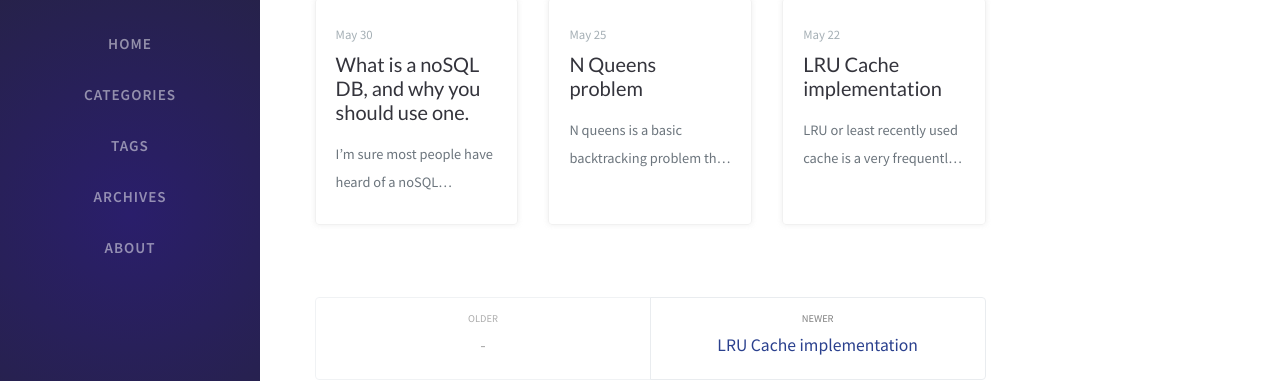
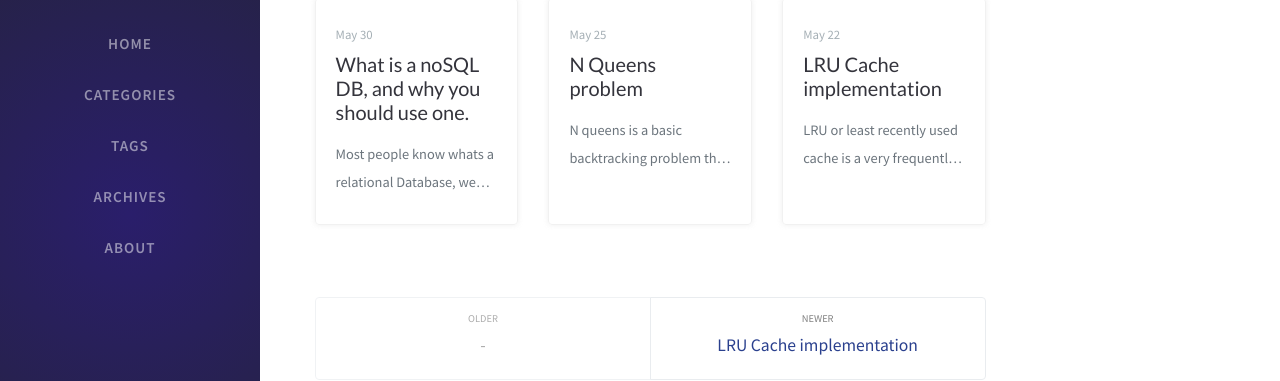
Before and after one commit to caveman96/caveman96.github.io, a Jekyll site: the page built from _posts/2021-04-26-welcome-to-site.md, in a window 1280 px wide and 900 px high, scrolled down 710 px. Shown: the part 236-617 px from the top of the window. Built offline with Jekyll 4.4.1, drawn with Linux system fonts in a browser that asks for light colours; nearby versions of some CDN libraries; comment, search, counter and statistics services are not loaded; some of the changed lines change nothing that is shown.

Commit message:
typos and fixes to nosql

```diff
--- a/_posts/2021-05-30-nosql-database.md
+++ b/_posts/2021-05-30-nosql-database.md
@@ -8,13 +8,13 @@
 comments: true
 ---
 
-I'm sure most people have heard of a noSQL database. I've heard too, but unfortunately have never had the chance to work with one. I will try to remedy that with this post, by understanding what a noSQL DB why one would want to use it instead of a relational database. I've been going through a couple of resources and these are my learnings.
+Most people know whats a relational Database, we learn about it in college. You create tables, insert data, perform joins and run queries with SQL. But this is not your only option if you need a database. Something that's been gaining a lot of traction lately is the use of NoSQL databases. I've unfortunately never had to work with a noSQL database and I am remedying that with this post, by understanding exactly what these bring to the table and why someone would use it.
 
 ## What is a noSQL DB?
 
 Quite simply a noSQL database is one that stores data in a non relational format. To understand what noSQL entails, its easier to see what comes with traditional relational databases.
 
-Relational databases involve tables of fixed columns which are linked to each other via key references. The language used to execute queries to fetch data from these tables is SQL. Its clear to see that relational databases are deeply tied down to object oriented modeling techniques, where each class corresponds to a table in the db. The problem with relational databases is that it can be quite inflexible, it doesn't translate well to non object oriented domains and it doesn't play well with distributed systems, both ease as well as performance wise.
+Relational databases involve tables of fixed columns which are linked to each other via key references. Its clear to see that relational databases are deeply tied down to object oriented modeling techniques, where each class corresponds to a table in the db. The problem with relational databases is that it can be quite inflexible, it doesn't translate well to non object oriented domains and it doesn't play well with distributed systems, both ease as well as performance wise.
 
 NoSQL databases tackle these issues by providing something that is less tightly coupled and is much more flexible in terms of design (supposedly, we'll find out soon enough). They allow the storage and retrieval of a variety of data types and formats. You get flexibility and better performance at the expense of storage since its not as structured and minimal as a relational DB.
 
@@ -23,17 +23,18 @@
 There are more types than the ones mentioned below, but I found these to be the most commonly used. (others include object DBs, tabular DBs etc)
 
 ### Document databases
-This is what I'm most interested in and what most people think about in context of no SQL databases. Quite simply, these store values in a json format. The values can be of any datatype like strings, numbers, booleans or other objects. This allows storage of object details directly, without having to worry about a predetermined structure and being limited to database schema. Horizontal scaling is quite simple as Json objects can grow as per need. MongoDB is an example for this type of noSQL database.
+This is what I'm most interested in and what most people think about in context of no SQL databases. Quite simply, these store values in a json format. The values can be of any data type like strings, numbers, booleans or other objects. This allows storage of object details directly, without having to worry about a predetermined structure and being limited to database schema. Horizontal scaling is quite simple as Json objects can grow as per need. MongoDB is an example for this type of noSQL database.
 ![Desktop View](https://webassets.mongodb.com/_com_assets/cms/Relational_vs_DocumentDB-imgngssl17.png)
 
 ### Key-value databases
-These are similar to in memory maps that are available in most programming languages (dict, hashmap etc). They are generally used to cache large values and retrieve them without having to perform large operations. Redis is one such database that I have worked with in the past. Though my applications have been limited to its use as a layer over the DB itself or as an in memory data store to improve performance.
+These are similar to in memory maps that are available in most programming languages (dict, hashmap etc). They are generally used to cache large values and retrieve them without having to perform large operations. Redis is one such database that I have worked with in the past. Its quite commonly used as an in memory data store, for storing runtime artifacts that needs to be made available to several components of an application. These are also quite frequently used as a cache on top of an existing DB to improve performance.
 ![Desktop View](https://upload.wikimedia.org/wikipedia/commons/5/5b/KeyValue.PNG)
 
 ### Wide-column stores
 These store data in tables, rows, and dynamic columns. These are similar to relational databases in structure but with the added flexibility of not being limited to fixed columns per row. They can be thought of as two dimensional key-value databases. Cassandra and Hbase are examples.
 
-Hbase is built based on google bigTable. (paper here: https://research.google/pubs/pub27898/). The row keys in a table are arbitrary strings, and column keys are grouped into sets called column families. All data stored in a column family is usually same type. Number of families are expected to be constant, whereas a family may contain as many columns as needed.
+Hbase is built based on google bigTable, and I found its design quite interesting. It feels like a mash up of relational, document and key-value databases. Each row in the table is accessed by a key which can be arbitrary strings. There are fixed column families and these are populated per record/object similar to a relational DB. A column family stores any number of related information, similar to a document store. Number of families are expected to be constant, whereas a family may contain as many columns as needed.
+(more info in this [**paper**](https://research.google/pubs/pub27898/)
 ![Desktop View](https://dv-website.s3.amazonaws.com/uploads/2018/09/wcd-pic1.png)
 
 ### Graph databases
@@ -54,8 +55,11 @@
 3. Ease of data retrieval:
 From what I understand so far, it should be possible to store the data in the exact format that it needs to be read into. This should lead to easier Object–relational mapping and should also allow for the data to be more meaningful as there is not restriction on what should be stored.
 
+4. More options:
+There are so many different kinds of noSQL databases, each with its own advantages, that it is likely you will find one that fits your specific need. This saves a lot of time and effort involved in having to retrofit your design to a database that is not suited for it. The CAP theorem provides a good way of deciding what database to go with depending on your requirements.
+
 I am still skeptical about the long term viability and support of these databases for larger applications, but so far it seems like a no brainer for small projects. Sometimes having restrictions is a good thing as it leads to long term integrity and stability.
 
 ## Whats next:
 
-Since my goal is to find out how a noSQL database is better than a relational one, trying out a document DB or a wide-column store would be the next logical step. MongoDB Atlas seems like a decent place to start, so I think creating a Java project and exposing some API's to do CRUD operations should give me a decent idea on how it works. So stay tuned for updates on that. Thanks for reading 😁.
+Since my goal is to find out how a noSQL database is better than a relational one, trying out a document DB or a wide-column store would be the next logical step. MongoDB Atlas seems like a decent place to start, so I think creating a Java project and exposing some API's to do CRUD operations should give me a decent idea on how it works. Hbase also looks quite useful for some scenarios. So stay tuned for updates on that. Thanks for reading 😁.
```
